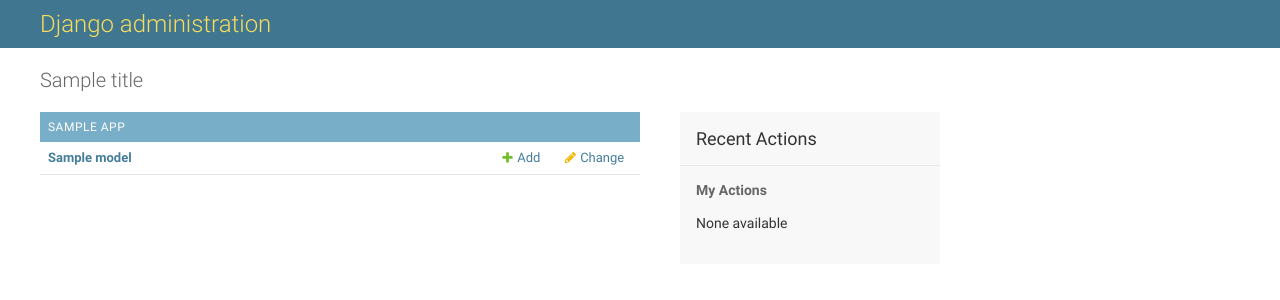
After one commit to A-Ketcham/pubTracker, a Django app: template templates/admin/index.html in a window 1280 px wide. The commit adds this page. Shown: the top 300 px of the page. Run offline with Django 3.2, Linux system fonts and the light colour scheme; the template is opened without the code that fills it: most values are stand-ins (such as "Sample title", 1, 10 or a date in 2020); data that the repository does not hold is empty.

Commit message:
commit 5, Angie, Database alterations and admin interface streamlined. Login form in progress.

```diff
--- a/forms/admin.py
+++ b/forms/admin.py
@@ -2,7 +2,7 @@
 
 # Register your models here.
 
-from .models import Cadet, Transportation, ZIP, TravelPlan, Train, Plane, POV, NonPOV
+from .models import UserProfile, Cadet, Transportation, ZIP, TravelPlan, Train, Plane, POV, NonPOV
 
 class TrainInLine(admin.StackedInline):
 	model = Train
@@ -51,6 +51,7 @@
 class TravelPlanAdmin(admin.ModelAdmin):
 	list_display = ('xNumber', 'transpoID', 'editDate')
 
+admin.site.register(UserProfile)
 admin.site.register(Cadet, CadetAdmin)
 admin.site.register(Transportation, TranspoAdmin)
 admin.site.register(ZIP)
--- a/templates/admin/base_site.html
+++ b/templates/admin/base_site.html
@@ -4,7 +4,7 @@
 {% block title %}{{ title }} | {% trans 'Django site admin' %}{% endblock %}
 
 {% block branding %}
-<h1 id="site-name"><a href="{% url 'admin:index' %}">Pizza Power</a></h1>
+<h1 id="site-name">{% trans 'Django administration' %}</h1>
 {% endblock %}
 
 {% block nav-global %}{% endblock %}
--- /dev/null
+++ b/templates/admin/index.html
@@ -0,0 +1,84 @@
+{% extends "admin/base_site.html" %}
+{% load i18n admin_static %}
+
+{% block extrastyle %}{{ block.super }}<link rel="stylesheet" type="text/css" href="{% static "admin/css/dashboard.css" %}" />{% endblock %}
+
+{% block coltype %}colMS{% endblock %}
+
+{% block bodyclass %}dashboard{% endblock %}
+
+{% block breadcrumbs %}{% endblock %}
+
+{% block content %}
+<div id="content-main">
+
+{% if app_list %}
+    {% for app in app_list %}
+        <div class="app-{{ app.app_label }} module">
+        <table>
+        <caption>
+            <a href="{{ app.app_url }}" class="section" title="{% blocktrans with name=app.name %}Models in the {{ name }} application{% endblocktrans %}">
+                {% blocktrans with name=app.name %}{{ name }}{% endblocktrans %}
+            </a>
+        </caption>
+        {% for model in app.models %}
+            <tr class="model-{{ model.object_name|lower }}">
+            {% if model.admin_url %}
+                <th scope="row"><a href="{{ model.admin_url }}">{{ model.name }}</a></th>
+            {% else %}
+                <th scope="row">{{ model.name }}</th>
+            {% endif %}
+
+            {% if model.add_url %}
+                <td><a href="{{ model.add_url }}" class="addlink">{% trans 'Add' %}</a></td>
+            {% else %}
+                <td>&nbsp;</td>
+            {% endif %}
+
+            {% if model.admin_url %}
+                <td><a href="{{ model.admin_url }}" class="changelink">{% trans 'Change' %}</a></td>
+            {% else %}
+                <td>&nbsp;</td>
+            {% endif %}
+            </tr>
+        {% endfor %}
+        </table>
+        </div>
+    {% endfor %}
+{% else %}
+    <p>{% trans "You don't have permission to edit anything." %}</p>
+{% endif %}
+</div>
+{% endblock %}
+
+{% block sidebar %}
+<div id="content-related">
+    <div class="module" id="recent-actions-module">
+        <h2>{% trans 'Recent Actions' %}</h2>
+        <h3>{% trans 'My Actions' %}</h3>
+            {% load log %}
+            {% get_admin_log 10 as admin_log for_user user %}
+            {% if not admin_log %}
+            <p>{% trans 'None available' %}</p>
+            {% else %}
+            <ul class="actionlist">
+            {% for entry in admin_log %}
+            <li class="{% if entry.is_addition %}addlink{% endif %}{% if entry.is_change %}changelink{% endif %}{% if entry.is_deletion %}deletelink{% endif %}">
+                {% if entry.is_deletion or not entry.get_admin_url %}
+                    {{ entry.object_repr }}
+                {% else %}
+                    <a href="{{ entry.get_admin_url }}">{{ entry.object_repr }}</a>
+                {% endif %}
+                <br/>
+                {% if entry.content_type %}
+                    <span class="mini quiet">{% filter capfirst %}{% trans entry.content_type.name %}{% endfilter %}</span>
+                {% else %}
+                    <span class="mini quiet">{% trans 'Unknown content' %}</span>
+                {% endif %}
+            </li>
+            {% endfor %}
+            </ul>
+            {% endif %}
+    </div>
+</div>
+{% endblock %}
--- a/tracker/settings.py
+++ b/tracker/settings.py
@@ -45,6 +45,7 @@
     'django.contrib.auth',
     'django.contrib.contenttypes',
     'django.contrib.sessions',
+	'django.contrib.sites',
     'django.contrib.messages',
     'django.contrib.staticfiles',
 	'forms',
```
Also changed, not shown: forms/models.py (+9 -2 lines), forms/migrations/0007_auto_20150409_1419.py (added), forms/migrations/0008_auto_20150409_2030.py (added), templates/auth.html (added).
